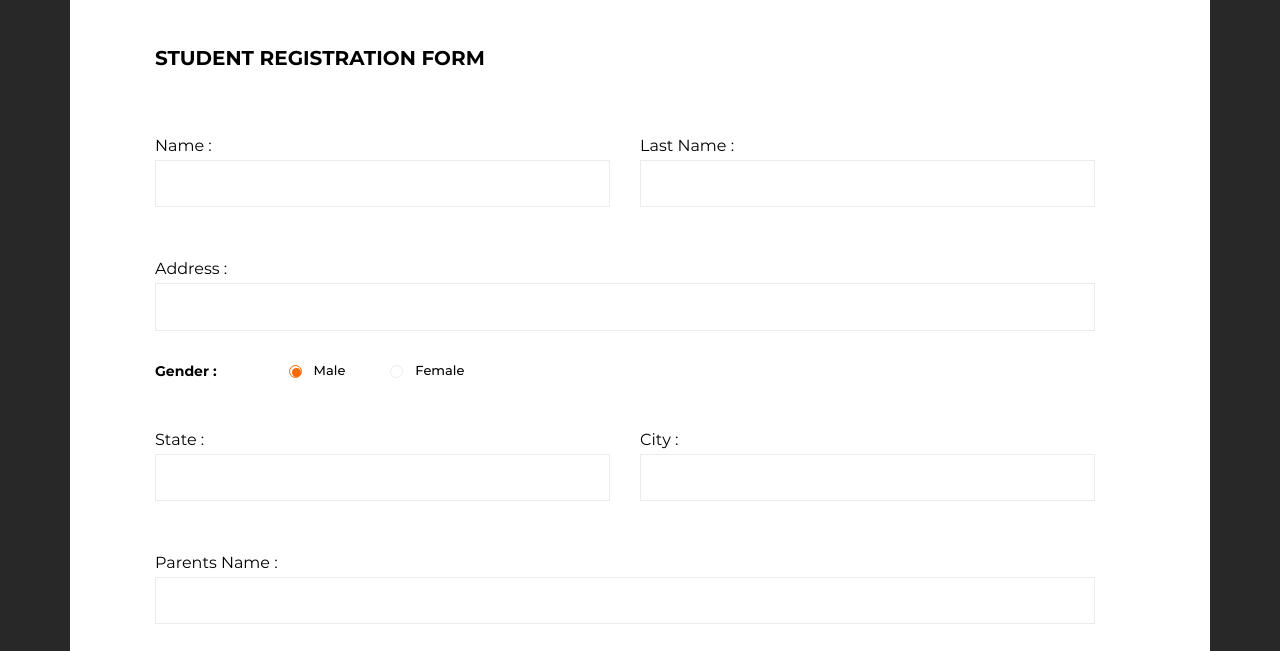
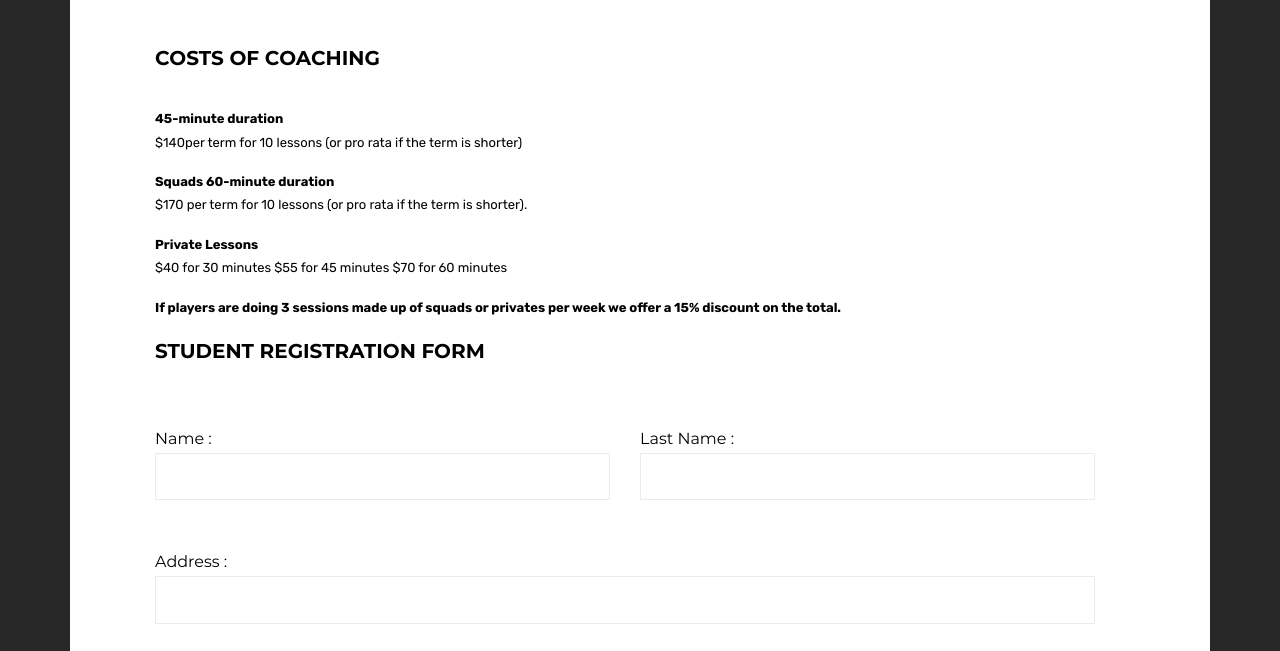
Before and after one commit to overlandmike/capital-coaching-html, a plain HTML site: page registration.html in a window 1280 px wide. Shown: the part 98-749 px from the top of the page. Drawn offline with Linux system fonts and the light colour scheme; files whose address does not match are found by name.

Commit message:
added stuff

```diff
--- a/registration.html
+++ b/registration.html
@@ -131,6 +131,20 @@
     <div class="main">
         <div class="container">
                     <form method="POST" class="register-form" id="register-form">
+                        <h2>Costs of Coaching</h2>
+
+                        <strong>45-minute duration </strong>
+
+                        <p>  $140per term for 10 lessons (or pro rata if  the term is shorter)</p>
+
+                        <strong> Squads 60-minute duration </strong>
+                        <p> $170 per term for 10 lessons (or pro rata if the term is shorter).</p>
+
+                        <strong> Private Lessons </strong>
+                        <p>$40 for 30 minutes $55 for 45 minutes  $70 for 60 minutes</p>
+
+                       <p> <strong> If players are doing 3 sessions made up of squads or privates per week we offer a
+                           15% discount on the total.</strong></p>
                         <h2>student registration form</h2>
                         <div class="form-row">
                             <div class="form-group">
```
Also changed, not shown: coaching-main.html (+1 -1 lines).
